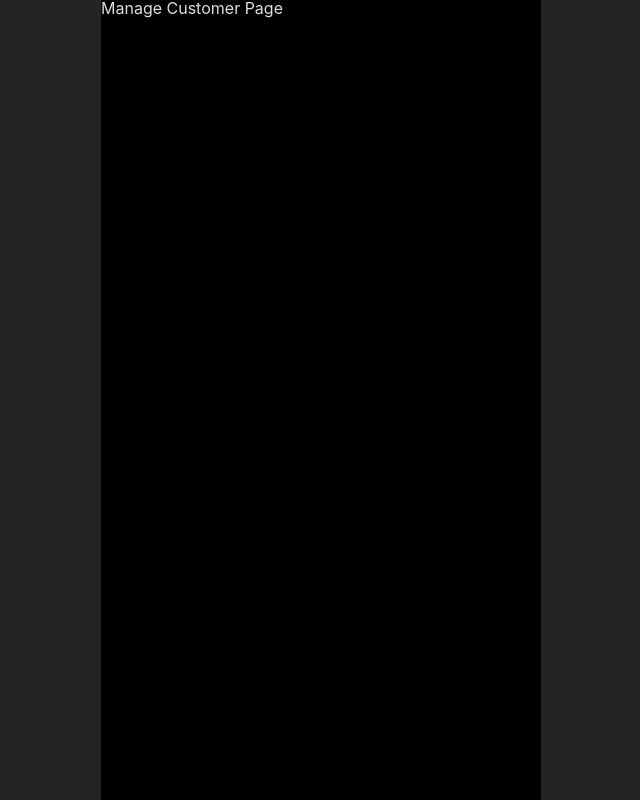
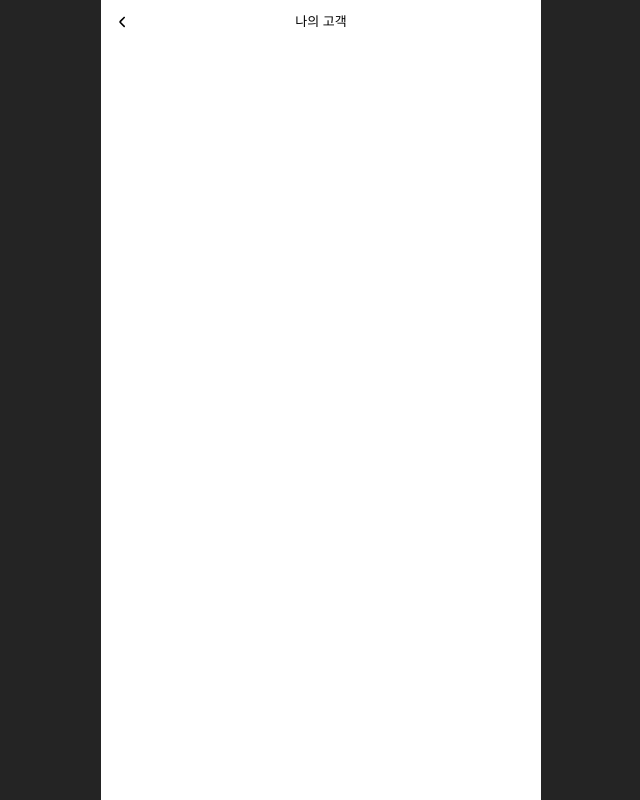
Before and after one commit to Your-Mode/your-mode-react, a React (Vite) app: page / in a window 1280 px wide. Shown: the whole page, without its empty margins (319-959 px from the left). Built offline with nearby package versions, Linux system fonts and the light colour scheme.

Commit message:
:art: style: 앱바 컴포넌트 구현

```diff
--- a/src/app/layout/RootLayout.tsx
+++ b/src/app/layout/RootLayout.tsx
@@ -18,5 +18,5 @@ const Wrapper = styled.div`
   padding-bottom: env(safe-area-inset-bottom);
   padding-left: env(safe-area-inset-left);
   padding-right: env(safe-area-inset-right);
-  background-color: ${({ theme }) => theme.colors.gray900};
+  background-color: white;
 `;
--- a/src/pages/manage/ManageCustomerPage.tsx
+++ b/src/pages/manage/ManageCustomerPage.tsx
@@ -1,7 +1,13 @@
+import AppBar from "@shared/ui/AppBar.tsx";
+import { HeaderAction } from "@shared/types";
+import IcPrev from "@shared/assets/icon/ic_prev.svg";
+
 export const ManageCustomerPage = () => {
+  const leftHeaderAction: HeaderAction = { icon: IcPrev, onClick: () => {} };
+
   return (
-    <div>
-      <h1>Manage Customer Page</h1>
-    </div>
+    <>
+      <AppBar leftHeaderAction={leftHeaderAction} title='나의 고객' />
+    </>
   );
 }
--- a/src/shared/types/index.ts
+++ b/src/shared/types/index.ts
@@ -1 +1,2 @@
 export * from './theme';
+export * from './props';
--- /dev/null
+++ b/src/shared/ui/AppBar.tsx
@@ -0,0 +1,67 @@
+import styled from 'styled-components';
+import { HeaderAction } from '@shared/types';
+
+interface AppBarProps {
+  title?: string;
+  leftHeaderAction: HeaderAction;
+  rightHeaderActionArr?: HeaderAction[];
+}
+
+const AppBar = ({ title, leftHeaderAction, rightHeaderActionArr }: AppBarProps) => {
+  const { icon, onClick } = leftHeaderAction;
+
+  return (
+    <Wrapper>
+      <img
+        src={icon}
+        onClick={onClick ? onClick : undefined}
+        style={{ background: 'none' }}
+        alt="left-icon"
+      />
+      <p>{title}</p>
+      <div>
+        {rightHeaderActionArr?.map((action, index) => (
+          <img
+            key={index}
+            src={action.icon}
+            onClick={action.onClick}
+            style={{ background: 'none' }}
+            alt="right-icon"
+          />
+        ))}
+      </div>
+    </Wrapper>
+  );
+};
+
+export default AppBar;
+
+const Wrapper = styled.header`
+  display: flex;
+  justify-content: space-between;
+  position: relative;
+  width: 100vw;
+  max-width: 440px;
+  min-height: 5.4vh;
+  align-items: center;
+  padding: 12px 18px;
+
+  img {
+    flex-shrink: 0;
+  }
+
+  p {
+    position: absolute;
+    left: 50%;
+    transform: translateX(-50%);
+    color: black;
+    font-size: 13px;
+    margin: 0;
+    text-align: center;
+  }
+
+  div {
+    display: flex;
+    gap: 24px;
+  }
+`;
```
Also changed, not shown: src/shared/types/props.ts (added, +8 -0 lines), src/shared/assets/icon/ic_prev.svg (added).
